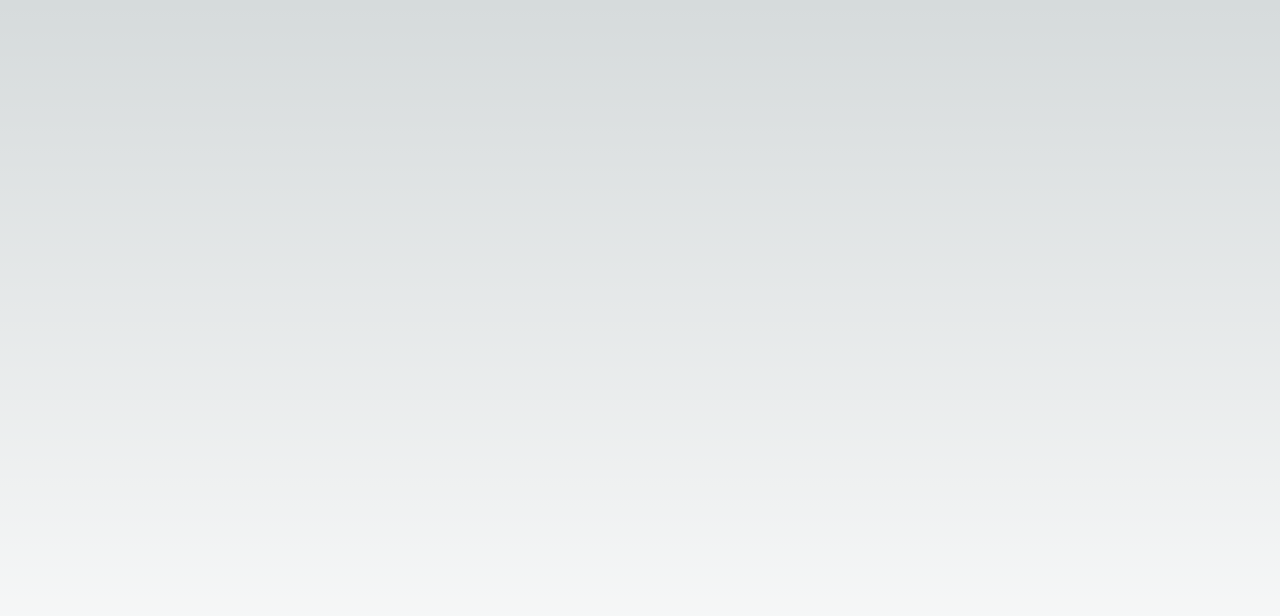
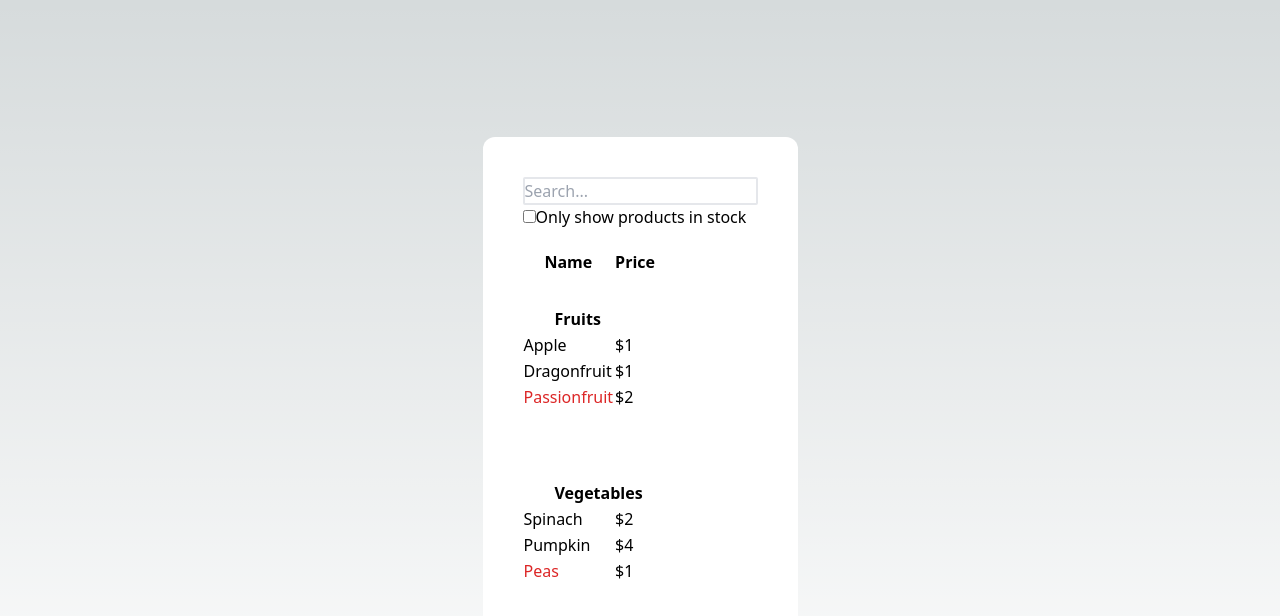
Before and after one commit to myPandaStore/react-100, a Next.js app: page /002 in a window 1280 px wide. Shown: the top 616 px of the page. Built offline with nearby package versions, Linux system fonts and the light colour scheme.

Commit message:
style: init ui

```diff
--- a/src/app/002/page.tsx
+++ b/src/app/002/page.tsx
@@ -2,7 +2,7 @@
  * @Author: luckin 1832114807@qq.com
  * @Date: 2023-12-02 16:59:04
  * @LastEditors: luckin 1832114807@qq.com
- * @LastEditTime: 2023-12-03 10:42:27
+ * @LastEditTime: 2023-12-04 20:42:15
  * @FilePath: \my-100\src\app\002\page.tsx
  * @Description:
  *
@@ -10,42 +10,95 @@
  */
 'use client'
 
-import { useState } from 'react';
-
-function Square({ value, onSquareClick }) {
+function SearchBar() {
   return (
-    <button className="square" onClick={onSquareClick}>
-      {value}
-    </button>
-  );
+    <form action="">
+      <input className="block border-2 rounded-sm" type="text" placeholder="Search..." />
+      <label htmlFor="">
+        <input type="checkbox" />
+        <span>Only show products in stock</span>
+      </label>
+    </form>
+  )
 }
 
-export default function Board() {
-  const [squares, setSquares] = useState(Array(9).fill(null));
-
-  function handleClick(i) {
-    const nextSquares = squares.slice();
-    nextSquares[i] = 'X';
-    setSquares(nextSquares);
-  }
+function ProductItemRow({ product }: { product: ProductItem }) {
+  const isLast = product.name === PRODUCTS[PRODUCTS.length - 1].name ||
+    product.name === PRODUCTS[2].name
+  const computedNameClass = `${isLast ? 'text-red-600 pb-10' : ''}`
+  const computedPriceClass = `${isLast ? 'pb-10' : ''}`
 
   return (
-    <>
-      <div className="board-row">
-        <Square value={squares[0]} onSquareClick={() => handleClick(0)} />
-        <Square value={squares[1]} onSquareClick={() => handleClick(1)} />
-        <Square value={squares[2]} onSquareClick={() => handleClick(2)} />
-      </div>
-      <div className="board-row">
-        <Square value={squares[3]} onSquareClick={() => handleClick(3)} />
-        <Square value={squares[4]} onSquareClick={() => handleClick(4)} />
-        <Square value={squares[5]} onSquareClick={() => handleClick(5)} />
-      </div>
-      <div className="board-row">
-        <Square value={squares[6]} onSquareClick={() => handleClick(6)} />
-        <Square value={squares[7]} onSquareClick={() => handleClick(7)} />
-        <Square value={squares[8]} onSquareClick={() => handleClick(8)} />
-      </div>
-    </>
-  );
+    <tr>
+      <td className={computedNameClass}>{product.name}</td>
+      <td className={computedPriceClass}>{product.price}</td>
+    </tr>
+  )
 }
+
+function ProductCategoryRow({ category }: { category: string }) {
+  return (
+    <tr>
+      <td colSpan={2} className="font-bold pl-8 pt-8">
+        {category}
+      </td>
+    </tr>
+  )
+}
+
+function ProductTable({ products }: { products: ProductItem[] }) {
+  const rows: any[] = []
+  let lastCategoryName: string | null = null
+
+  products.map((product) => {
+    if (product.category !== lastCategoryName) {
+      rows.push(<ProductCategoryRow category={product.category} key={product.category} />)
+    }
+    rows.push(<ProductItemRow product={product} key={product.name} />)
+    lastCategoryName = product.category
+  })
+
+  return (
+    <table className="mt-5">
+      <thead >
+        <tr>
+          <th>Name</th>
+          <th>Price</th>
+        </tr>
+      </thead>
+      <tbody>
+        {rows}
+      </tbody>
+    </table>
+  )
+}
+
+type ProductItem = {
+  category: string;
+  price: string;
+  stocked: boolean;
+  name: string;
+}
+
+function FilterTableProductTable({ products }: { products: ProductItem[] }) {
+  return (
+    <div className="w-400px m-auto bg-white rounded-xl p-10">
+      <SearchBar />
+      <ProductTable products={products} />
+    </div>
+
+  )
+}
+
+const PRODUCTS = [
+  { category: "Fruits", price: "$1", stocked: true, name: "Apple" },
+  { category: "Fruits", price: "$1", stocked: true, name: "Dragonfruit" },
+  { category: "Fruits", price: "$2", stocked: false, name: "Passionfruit" },
+  { category: "Vegetables", price: "$2", stocked: true, name: "Spinach" },
+  { category: "Vegetables", price: "$4", stocked: false, name: "Pumpkin" },
+  { category: "Vegetables", price: "$1", stocked: true, name: "Peas" }
+];
+
+export default function App() {
+  return <FilterTableProductTable products={PRODUCTS} />
+}
```
